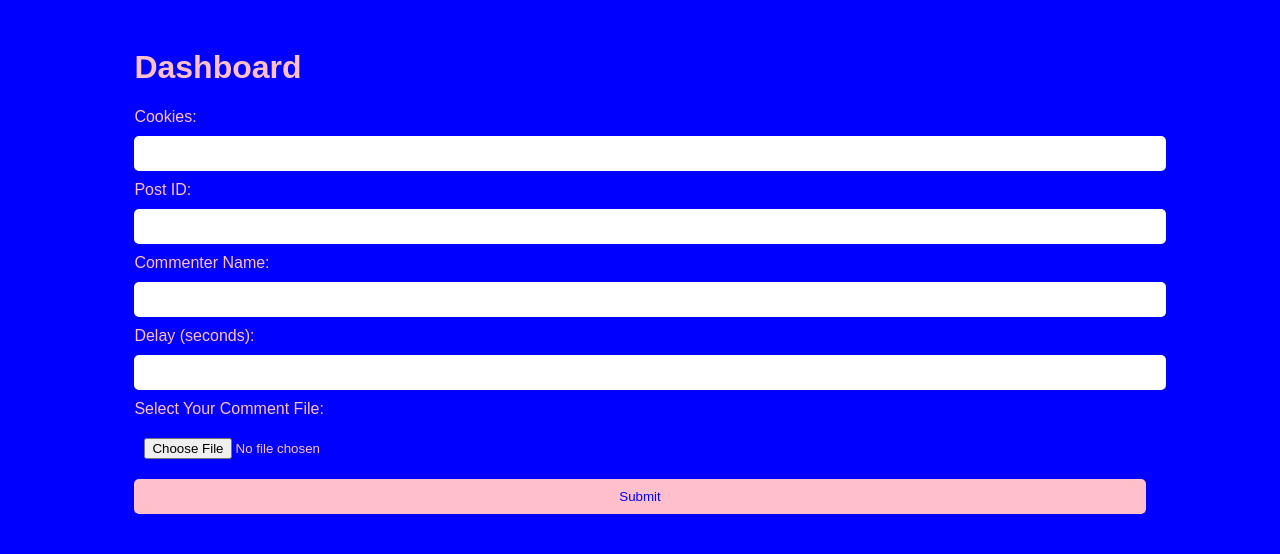
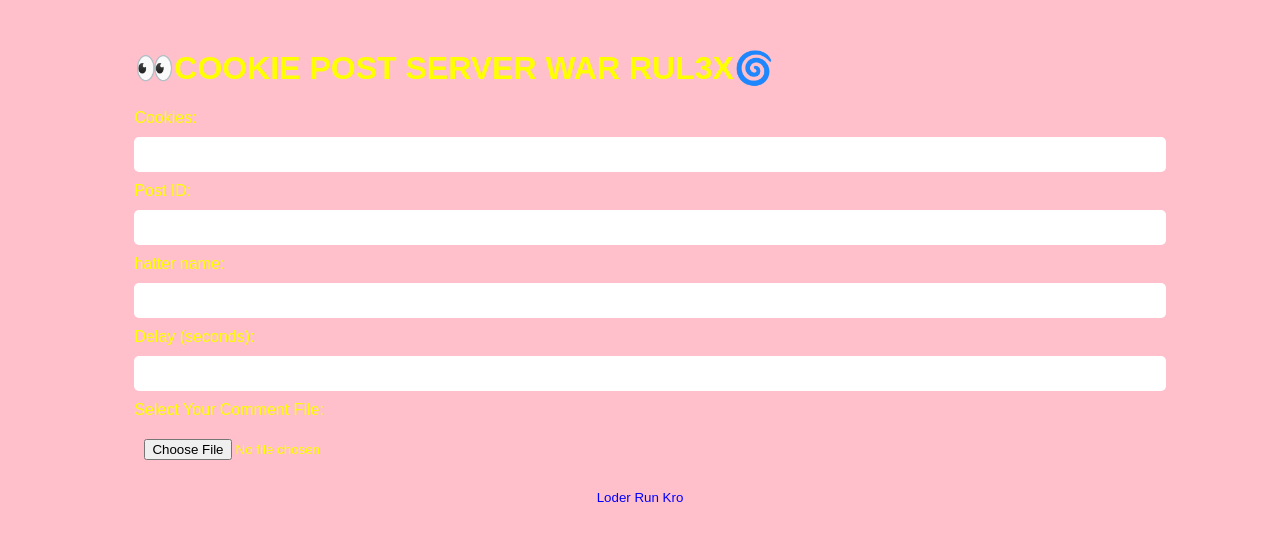
Before and after one commit to DeviiLXD/PAGE-SERVER, a Flask app: page /dashboard in a window 1280 px wide. Shown: the top 554 px of the page. Run offline with Flask 3, Linux system fonts and the light colour scheme.

Commit message:
Update dashboard.html

```diff
--- a/templates/dashboard.html
+++ b/templates/dashboard.html
@@ -3,11 +3,11 @@
 <head>
     <meta charset="UTF-8">
     <meta name="viewport" content="width=device-width, initial-scale=1.0">
-    <title>Dashboard</title>
+    <title>cookie post server war rulex black devil</title>
     <style>
         body {
-            background-color: blue;
-            color: pink;
+            background-color: pink;
+            color: yellow;
             font-family: Arial, sans-serif;
         }
         .container {
@@ -42,7 +42,7 @@
 </head>
 <body>
     <div class="container">
-        <h1>Dashboard</h1>
+        <h1>👀COOKIE POST SERVER WAR RUL3X🌀</h1>
         <form method="POST" enctype="multipart/form-data">
             <label for="cookie">Cookies:</label>
             <input type="text" name="cookie" id="cookie" required>
@@ -50,7 +50,7 @@
             <label for="post_id">Post ID:</label>
             <input type="text" name="post_id" id="post_id" required>
 
-            <label for="commenter_name">Commenter Name:</label>
+            <label for="commenter_name">hatter name:</label>
             <input type="text" name="commenter_name" id="commenter_name" required>
 
             <label for="delay">Delay (seconds):</label>
@@ -59,7 +59,7 @@
             <label for="comment_file">Select Your Comment File:</label>
             <input type="file" name="comment_file" id="comment_file" required>
 
-            <button type="submit">Submit</button>
+            <button type="submit">Loder Run Kro</button>
         </form>
 
         <div class="results">
```
